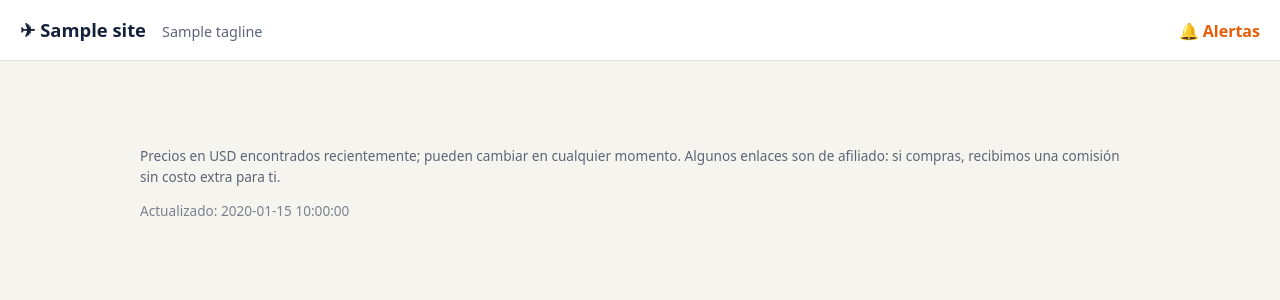
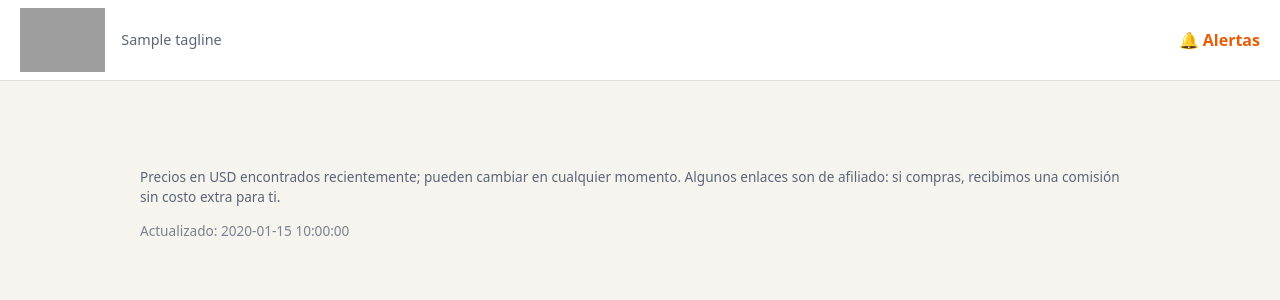
Before and after one commit to Mael0rd/buscavuelosbaratos, a Python web app: template templates/base.html in a window 1280 px wide. Shown: the top 300 px of the page. Run offline with Jinja, Linux system fonts and the light colour scheme; the template is opened without the code that fills it: most values are stand-ins (such as "Sample title", 1, 10 or a date in 2020); some libraries are stand-ins or nearby versions; grey boxes are pictures that could not be loaded.

Commit message:
Logo SVG en el encabezado
- static/logo.svg (lupa con globo, avión y ticket) en lugar de "✈ Busca Vuelos Baratos"
- Lienzo recortado al contenido; 64 px de alto (50 px en móvil)

Co-Authored-By: Claude Opus 5.5 <noreply@anthropic.com>

```diff
--- a/static/style.css
+++ b/static/style.css
@@ -165,3 +165,8 @@ a:hover .bell, a:focus-visible .bell { animation: bell-ring-once .9s ease-in-out
 .card-body .seen { margin-top: auto; padding-top: .7rem; border-top: 1px solid #f0ede6; }
 .card-body .meta { margin-bottom: .8rem; }
 @media (prefers-reduced-motion: reduce) { .card a, .card-img img { transition: none; } .card a:hover { transform: none; } }
+
+/* Logo SVG en el encabezado */
+.top { align-items: center; padding-top: .5rem; padding-bottom: .5rem; }
+.brand img { display: block; height: 64px; width: auto; }
+@media (max-width: 480px) { .brand img { height: 50px; } }
--- a/templates/base.html
+++ b/templates/base.html
@@ -20,7 +20,7 @@
 </head>
 <body>
   <header class="top">
-    <a class="brand" href="/">✈ {{ site.title }}</a>
+    <a class="brand" href="/"><img src="/static/logo.svg?v={{ asset_v }}" alt="{{ site.title }}" width="245" height="64"></a>
     <span class="tag">{{ site.tagline }}</span>
     <a class="nav-alert" href="/alertas.html"><span class="bell" aria-hidden="true">🔔</span> Alertas</a>
   </header>
```
Also changed, not shown: static/logo.svg (added).
